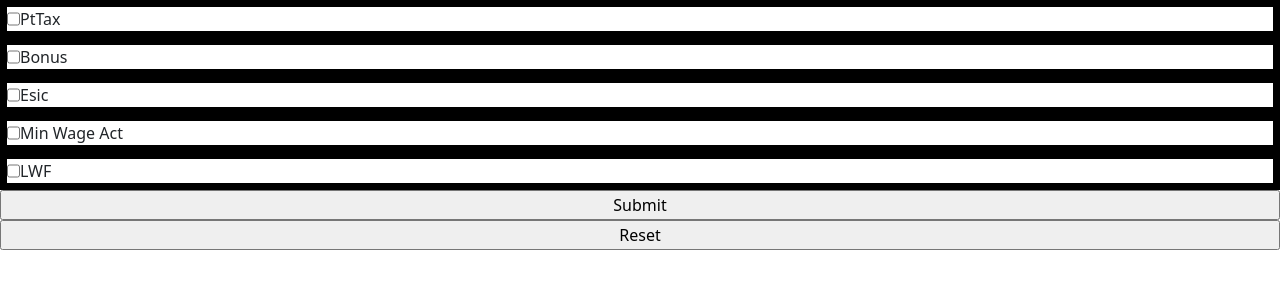
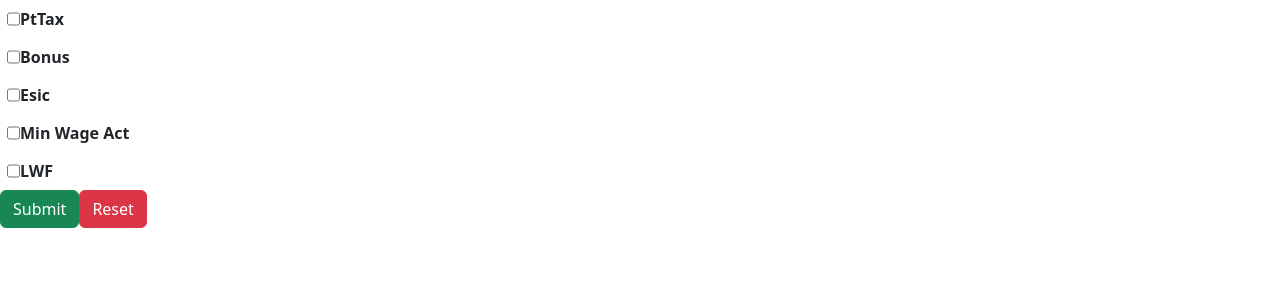
Before and after one commit to Goutam-Prasad/labourlaws, a React (Create React App) app in the folder frontend_react/: page / in a window 1280 px wide. Shown: the top 300 px of the page. Built offline with nearby package versions, Linux system fonts and the light colour scheme.

Commit message:
added little styling to buttons and mainform

```diff
--- a/frontend_react/src/components/common/spinner.js
+++ b/frontend_react/src/components/common/spinner.js
@@ -6,7 +6,7 @@ function LoadingSpinner() {
       <span>
         <b>Loading ...</b>
       </span>
-      <Spinner animation="border" role="status" size="sm" variant="">
+      <Spinner animation="border" role="status" size="sm">
         <span className="visually-hidden">Loading...</span>
       </Spinner>
     </div>
--- a/frontend_react/src/components/forms/mainpage.js
+++ b/frontend_react/src/components/forms/mainpage.js
@@ -11,6 +11,7 @@ import EsicResultData from "./esic/esicresult";
 import BonusResult from "./bonus/bonussResult";
 import LwfResultData from "./lwf/lwfresult";
 import { baseUrl } from "../../api/baseurl";
+import Button from "react-bootstrap/Button";
 
 const MainForm = () => {
   const [ptpageshow, setptpageshow] = useState(false);
@@ -156,6 +157,7 @@ const MainForm = () => {
       console.log(err);
     }
   };
+
   const getBonusResult = async ({ basicSalary }) => {
     try {
       console.log("bonus salary", basicSalary);
@@ -169,6 +171,7 @@ const MainForm = () => {
       console.log(error);
     }
   };
+
   const getEsicResult = async ({ grossSalary }) => {
     try {
       console.log("bonus salary", grossSalary);
@@ -182,6 +185,7 @@ const MainForm = () => {
       console.log(error);
     }
   };
+
   const resetHandler = () => {
     setptpageshow(false);
     setshowbonuspage(false);
@@ -192,8 +196,8 @@ const MainForm = () => {
 
   const submitHandler = async (e) => {
     e.preventDefault();
-    console.log(e.target);
-    console.log(requestData);
+    // console.log(e.target);
+    // console.log(requestData);
     try {
       if (requestData.minwage) {
         console.log(requestData.minwage);
@@ -228,6 +232,9 @@ const MainForm = () => {
         const res = await getLwfResult(requestData.lwf);
         setLwfResult(res);
       }
+      if (Object.keys(requestData).length === 0) {
+        window.alert("Please select something");
+      }
     } catch (error) {
       console.log(error);
     }
@@ -238,9 +245,11 @@ const MainForm = () => {
       name="mainform"
       style={{ display: "flex", flexDirection: "column" }}
     >
-      <div style={{ display: "flex", border: "7px solid black" }}>
+      <div style={{ display: "flex", border: "7px solid white" }}>
         <input type="checkbox" name="PtTax" id="PtTax" onClick={clickHandler} />
-        <label htmlFor="PtTax">PtTax</label>
+        <label htmlFor="PtTax">
+          <b>PtTax</b>
+        </label>
         {ptpageshow && (
           <PtTaxForm
             setrequestData={setrequestData}
@@ -250,9 +259,11 @@ const MainForm = () => {
         {ptpageshow && PtResult && <PTResult PtResult={PtResult} />}
       </div>
       {/**______________________________________________BONUSPAGE______________________________________ */}
-      <div style={{ display: "flex", border: "7px solid black" }}>
+      <div style={{ display: "flex", border: "7px solid white" }}>
         <input type="checkbox" name="bonus" id="bonus" onClick={clickHandler} />
-        <label htmlFor="bonus">Bonus</label>
+        <label htmlFor="bonus">
+          <b>Bonus</b>
+        </label>
         {showbonuspage && (
           <BonusPage
             requestData={requestData}
@@ -265,9 +276,11 @@ const MainForm = () => {
       </div>
 
       {/**______________________________________________________________ESIC_________________________________________ */}
-      <div style={{ display: "flex", border: "7px solid black" }}>
+      <div style={{ display: "flex", border: "7px solid white" }}>
         <input type="checkbox" name="esic" id="esic" onClick={clickHandler} />
-        <label htmlFor="esic">Esic</label>
+        <label htmlFor="esic">
+          <b>Esic</b>
+        </label>
         {showesicpage && (
           <EsicPage setrequestData={setrequestData} requestData={requestData} />
         )}
@@ -277,14 +290,16 @@ const MainForm = () => {
       </div>
 
       {/**_____________________________---------MinWAge ______________________________________________________________________________ */}
-      <div style={{ display: "flex", border: "7px solid black" }}>
+      <div style={{ display: "flex", border: "7px solid white" }}>
         <input
           type="checkbox"
           name="minwage"
           id="minwage"
           onClick={clickHandler}
         />
-        <label htmlFor="minwage">Min Wage Act</label>
+        <label htmlFor="minwage">
+          <b> Min Wage Act</b>
+        </label>
         {showminwagepage && (
           <MinWagePage
             requestData={requestData}
@@ -298,16 +313,24 @@ const MainForm = () => {
       </div>
 
       {/** -----------------------------------Lwf----------------------------------------------- */}
-      <div style={{ display: "flex", border: "7px solid black" }}>
+      <div style={{ display: "flex", border: "7px solid white" }}>
         <input type="checkbox" name="lwf" id="lwf" onClick={clickHandler} />
-        <label htmlFor="lwf">LWF</label>
+        <label htmlFor="lwf">
+          <b>LWF</b>
+        </label>
         {showlwfpage && (
           <LwfPage requestData={requestData} setrequestData={setrequestData} />
         )}
         {showlwfpage && LwfResult && <LwfResultData LwfResult={LwfResult} />}
       </div>
-      <input type="submit" value="Submit" />
-      <input type="reset" value="Reset" onClick={resetHandler} />
+      <div>
+        <Button variant="success" type="submit">
+          Submit
+        </Button>
+        <Button variant="danger" type="reset" onClick={resetHandler}>
+          Reset
+        </Button>
+      </div>
     </form>
   );
 };
```
